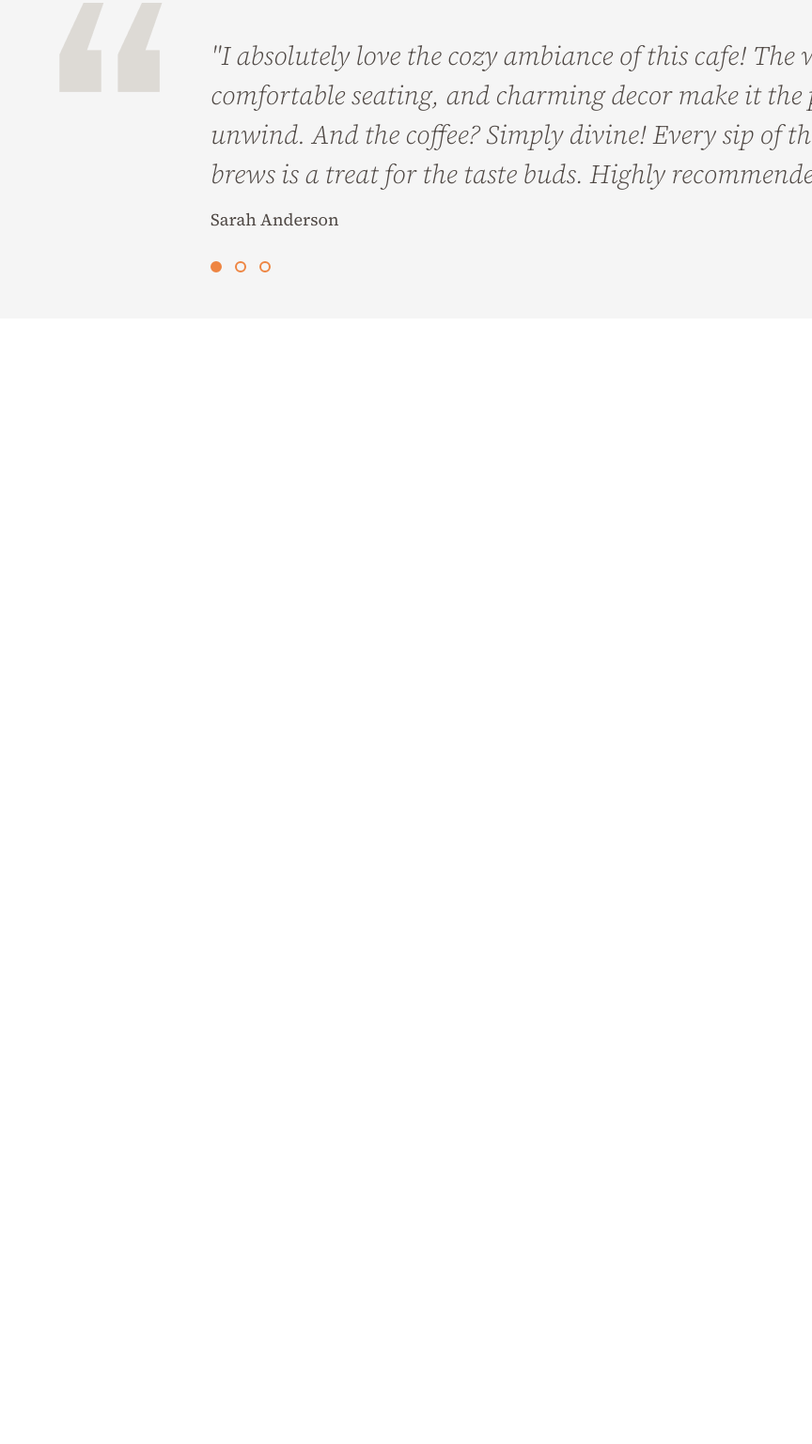
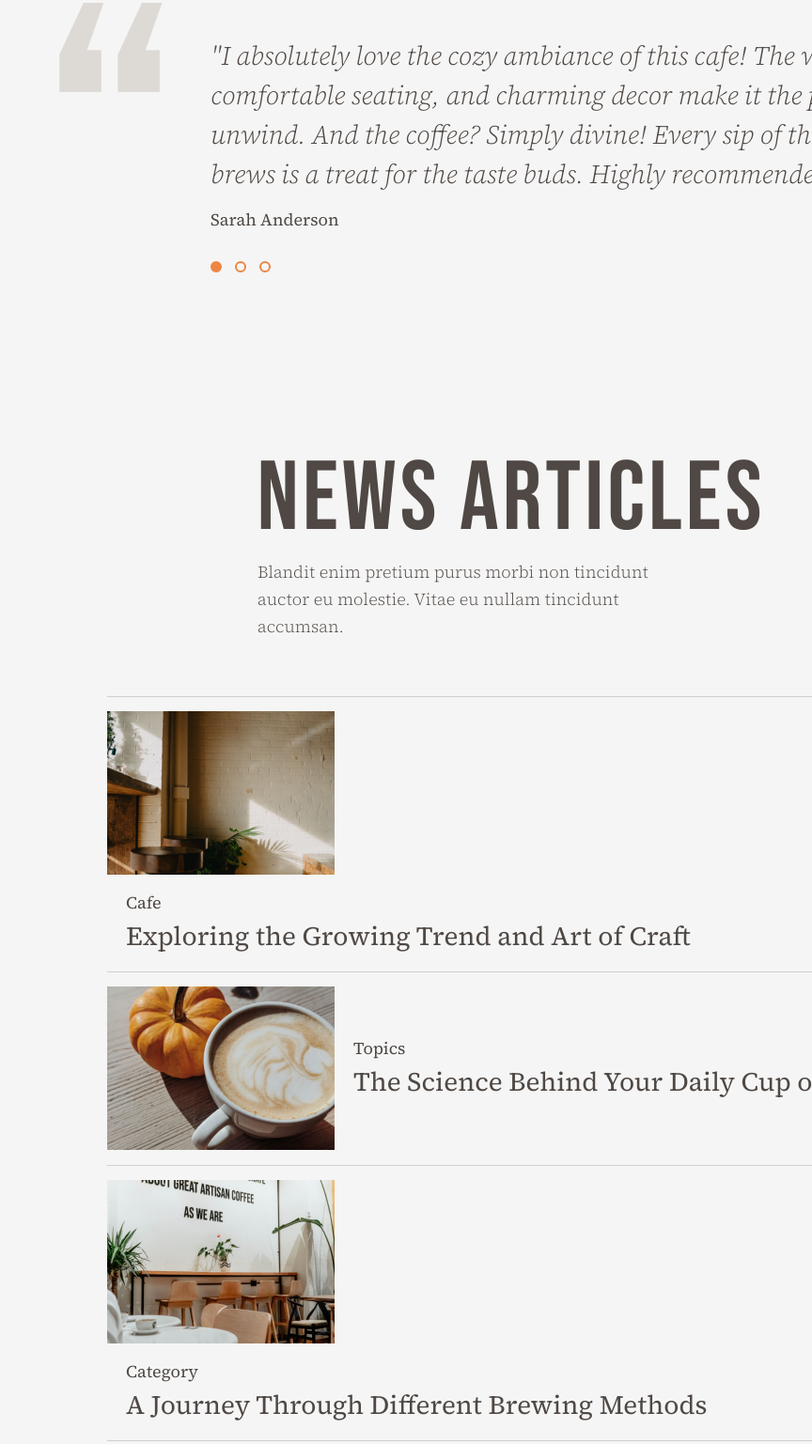
Before and after one commit to JuliyaEduardovna/kofee-cafe, a plain HTML site: page index.html in a window 1280 px wide. Shown: the part 5453-6990 px from the top of the page at 94% size, without its empty margins (416-1280 px from the left). Before the commit the page ends 5792 px from the top, so only its background shows below. Drawn offline with Linux system fonts and the light colour scheme.

Commit message:
Added Articles section

```diff
--- a/index.html
+++ b/index.html
@@ -376,9 +376,13 @@
             </section>
 
             <section class="feedback">
-                <img class="quotation-mark" src="images/decorative/quotation-mark.png" alt="quotation-mark" width="142px" height="336px">
+                <img class="quotation-mark" src="images/decorative/quotation-mark.png" alt="quotation-mark"
+                    width="142px" height="336px">
                 <div class="feedback-wrapper">
-                    <p class="feedback-text">"I absolutely love the cozy ambiance of this cafe! The warm lighting, comfortable seating, and charming decor make it the perfect place to unwind. And the coffee? Simply divine! Every sip of their artisanal brews is a treat for the taste buds. Highly recommended!"</p>
+                    <p class="feedback-text">"I absolutely love the cozy ambiance of this cafe! The warm lighting,
+                        comfortable seating, and charming decor make it the perfect place to unwind. And the coffee?
+                        Simply divine! Every sip of their artisanal brews is a treat for the taste buds. Highly
+                        recommended!"</p>
                     <span class="feedback-author">Sarah Anderson</span>
                     <ul class="pagination">
                         <li class="pagination-item">
@@ -392,6 +396,37 @@
                         </li>
                     </ul>
                 </div>
+            </section>
+
+            <section class="articles">
+                <h2 class="articles-header">News Articles</h2>
+                <p class="articles-text">Blandit enim pretium purus morbi non tincidunt auctor eu molestie. Vitae eu
+                    nullam tincidunt accumsan.</p>
+                <ul class="articles-list">
+                    <li class="articles-item">
+                        <img class="articles-img" src="images/decorative/cafe.png" alt="cafe" width="242px"
+                            height="174px">
+                        <div class="post-wrapper">
+                            <span class="articles-post-category">Cafe</span>
+                            <h3 class="articles-post-header">Exploring the Growing Trend and Art of Craft</h3>
+                        </div>
+                    </li>
+                    <li class="articles-item">
+                        <img class="articles-img" src="images/decorative/topics.png" alt="topics" width="242px"
+                            height="174px">
+                        <div class="post-wrapper"><span class="articles-post-category">Topics</span>
+                            <h3 class="articles-post-header">The Science Behind Your Daily Cup of Joy</h3>
+                        </div>
+                    </li>
+                    <li class="articles-item">
+                        <img class="articles-img" src="images/decorative/category.png" alt="category" width="242px"
+                            height="174px">
+                        <div class="post-wrapper"><span class="articles-post-category">Category</span>
+                            <h3 class="articles-post-header">A Journey Through Different Brewing Methods</h3>
+                        </div>
+                    </li>
+                </ul>
+                <button class="button" type="button">News articles</button>
             </section>
 
         </main>
--- a/styles/styles.css
+++ b/styles/styles.css
@@ -663,3 +663,84 @@ body {
 .page:not(.active):active {
   background: rgba(238, 133, 66, 1);
 }
+
+/* New Articles */
+
+.articles {
+  width: 860px;
+  margin: 0 auto;
+  padding-top: 130px;
+  display: flex;
+  flex-direction: column;
+  padding-bottom: 180px;
+}
+
+.articles-header {
+  font-family: 'Bebas Neue';
+  font-size: 104px;
+  font-weight: 400;
+  line-height: 125px;
+  letter-spacing: 4px;
+  margin: 0;
+  padding: 0;
+  text-align: center;
+}
+
+.articles-text {
+  font-family: inherit;
+  font-weight: 300;
+  font-size: 18px;
+  line-height: 29px;
+  margin: 0;
+  padding: 0;
+  width: 457px;
+  margin-left: 160px;
+}
+
+.articles-list {
+  list-style-type: none;
+  margin: 0;
+  padding: 0;
+  padding-top: 60px;
+  padding-bottom: 61px;
+}
+
+.articles-item {
+  display: flex;
+  row-gap: 15px;
+  align-items: center;
+  flex-wrap: wrap;
+
+  border-bottom: 1px solid rgba(210, 207, 204, 1);
+  padding: 15px 0 16px 0;
+}
+
+.articles-item:first-child {
+  border-top: 1px solid rgba(210, 207, 204, 1);
+}
+
+.post-wrapper {
+  display: flex;
+  flex-direction: column;
+  padding-left: 20px;
+}
+
+.articles-post-category {
+  font-family: inherit;
+  font-size: 18px;
+  font-weight: 400;
+  line-height: 29px;
+}
+
+.articles-post-header {
+  font-family: inherit;
+  font-size: 28px;
+  font-weight: 400;
+  line-height: 43px;
+  margin: 0;
+  padding: 0;
+}
+
+.articles .button {
+  align-self: center;
+}
```
Also changed, not shown: images/decorative/cafe.png (added), images/decorative/category.png (added), images/decorative/topics.png (added).
